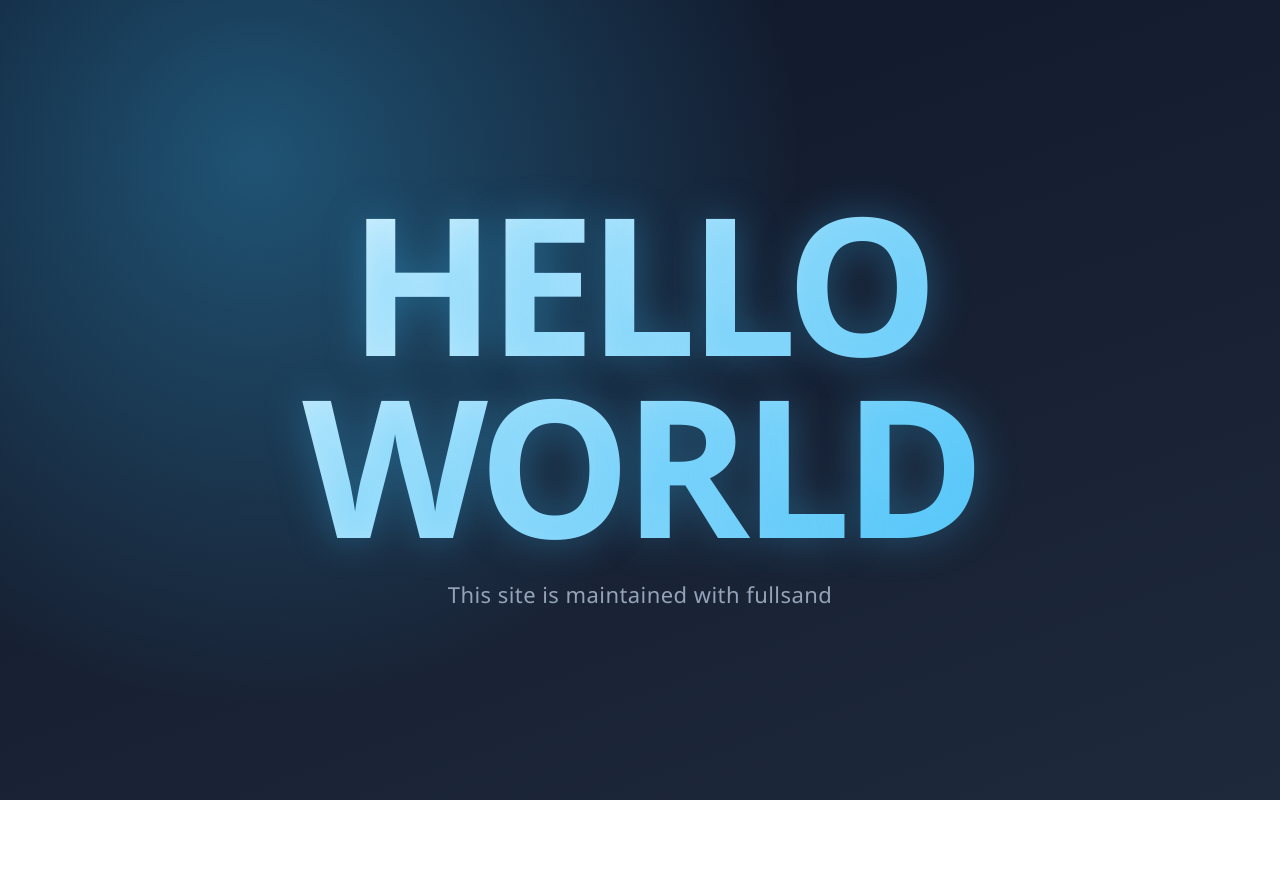
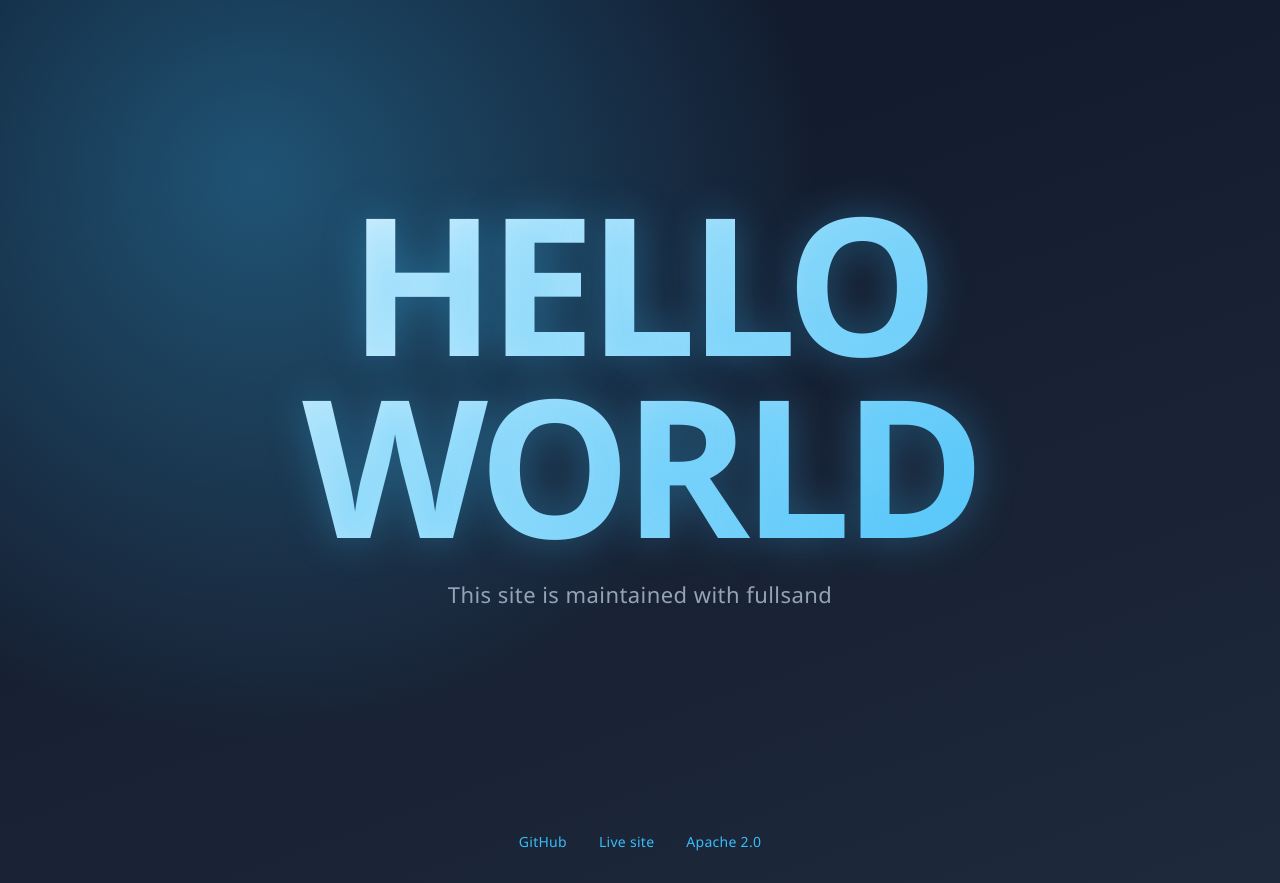
Before and after one commit to fullsend-playground/hello-pages, a website built with Vite: page index.html in a window 1280 px wide. Before the commit the page ends 800 px from the top, so only its background shows below. Built offline with nearby package versions, Linux system fonts and the light colour scheme.

Commit message:
feat(#5): add site footer with repo, live site, and license links
Add a <footer> element after the hero section in index.html with three
navigation links: GitHub repo, live site, and Apache 2.0 license.

Style the footer in assets/css/site.css using existing CSS custom
properties (--accent for link color, --text-secondary conventions)
to match the dark gradient theme. Footer uses BEM naming consistent
with the hero block pattern.

No new dependencies introduced — plain HTML and CSS only.

Closes #5

```diff
--- a/assets/css/site.css
+++ b/assets/css/site.css
@@ -64,3 +64,28 @@ body {
   letter-spacing: 0.02em;
   color: var(--text-secondary);
 }
+
+.site-footer {
+  padding: 2rem;
+  text-align: center;
+}
+
+.site-footer__nav {
+  display: flex;
+  justify-content: center;
+  gap: 2rem;
+  flex-wrap: wrap;
+}
+
+.site-footer__nav a {
+  color: var(--accent);
+  text-decoration: none;
+  font-size: 0.875rem;
+  letter-spacing: 0.02em;
+  transition: opacity 0.2s ease;
+}
+
+.site-footer__nav a:hover {
+  opacity: 0.8;
+  text-decoration: underline;
+}
--- a/index.html
+++ b/index.html
@@ -15,6 +15,13 @@
       <h1 class="hero__title">Hello world</h1>
       <p class="hero__subtitle">This site is maintained with fullsand</p>
     </main>
+    <footer class="site-footer">
+      <nav class="site-footer__nav">
+        <a href="https://github.com/fullsend-playground/hello-pages">GitHub</a>
+        <a href="https://fullsend-playground.github.io/hello-pages/">Live site</a>
+        <a href="https://github.com/fullsend-playground/hello-pages/blob/main/LICENSE">Apache 2.0</a>
+      </nav>
+    </footer>
     <script type="module" src="/assets/js/main.js"></script>
   </body>
 </html>
```
